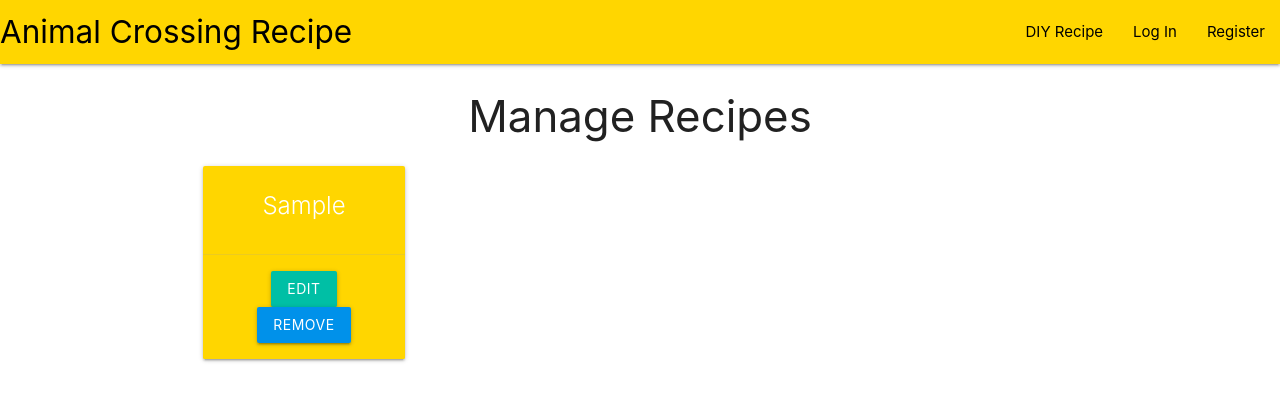
After one commit to Code-Institute-Submissions/animal-crossing-recipe, a Flask app: page /get_types in a window 1280 px wide. The commit adds this page. Shown: the top 401 px of the page. Run offline with Flask 2, Linux system fonts and the light colour scheme; a database or web service that is not in the repository returns one stand-in record (values such as "Sample title"); some libraries are stand-ins or nearby versions.

Commit message:
Add mange types template

```diff
--- a/app.py
+++ b/app.py
@@ -138,6 +138,12 @@ def delete_recipe(recipe_id):
     return redirect(url_for("get_recipes"))
 
 
+@app.route("/get_types")
+def get_types():
+    types = list(mongo.db.types.find().sort("recipe_type", 1))
+    return render_template("types.html", types=types)
+
+
 if __name__ == "__main__":
     app.run(host=os.environ.get("IP"),
             port=int(os.environ.get("PORT")),
--- a/templates/base.html
+++ b/templates/base.html
@@ -24,7 +24,9 @@
                     {% if session.user %}
                         <li><a href="{{ url_for('profile', username=session['user']) }}">Profile</a></li>
                         <li><a href="{{ url_for('add_recipe') }}">Add DIY Recipe</a></li>
-                        <li><a href="#">Manage Recipe</a></li>
+                        {% if session.user|lower == "admin"|lower %}
+                            <li><a href="{{ url_for('get_types') }}">Manage Recipe</a></li>
+                        {% endif %}
                         <li><a href="{{ url_for('logout') }}">Log Out</a></li>
                     {% else %}
                         <li><a href="{{ url_for('login') }}">Log In</a></li>
@@ -40,7 +42,9 @@
             {% if session.user %}
                 <li><a href="{{ url_for('profile', username=session['user']) }}">Profile</a></li>
                 <li><a href="{{ url_for('add_recipe') }}">Add DIY Recipe</a></li>
-                <li><a href="#">Manage Recipe</a></li>
+                {% if session.user|lower == "admin"|lower %}
+                    <li><a href="{{ url_for('get_types') }}">Manage Recipe</a></li>
+                {% endif %}
                 <li><a href="{{ url_for('logout') }}">Log Out</a></li>
             {% else %}
                 <li><a href="{{ url_for('login') }}">Log In</a></li>
--- a/templates/recipes.html
+++ b/templates/recipes.html
@@ -11,16 +11,16 @@
                     <i class="fas fa-caret-down"></i>
                     {% if session.user|lower == recipe.created_by|lower %}
                         <!-- Modal Trigger -->
-                        <a class="waves-effect waves-yellow btn-small deep-orange accent-4 modal-trigger" href="#modal1">Delete</a>
+                        <a class="waves-effect waves-yellow btn-small deep-orange accent-4 modal-trigger" href="#modal1">Remove</a>
                         <!-- Modal Structure -->
                         <div id="modal1" class="modal bottom-sheet">
                             <div class="modal-content yellow accent-4">
                                 <h4><b>Warning</b></h4>
-                                <p><b>Do you wish to delete this Recipe?</b></p>
+                                <p><b>Do you wish to remove this Recipe?</b></p>
                             </div>
                             <div class="modal-footer">
                                 <a href="{{ url_for('delete_recipe', recipe_id=recipe._id) }}" class="modal-close btn-small deep-orange accent-4">Agree</a>
-                                <a href="#!" class="modal-close btn-small light-blue accent-4 btn-small">Return</a>
+                                <a href="#!" class="modal-close btn-small light-blue accent-4">Return</a>
                             </div>
                         </div>
                         <a href="{{ url_for('edit_recipe', recipe_id=recipe._id) }}" class="btn-small teal accent-4">Edit</a>
--- /dev/null
+++ b/templates/types.html
@@ -0,0 +1,22 @@
+{% extends "base.html" %}
+{% block content %}
+
+    <h3 class="center-align">Manage Recipes</h3>
+
+    <div class="row">
+        {% for type in types %}
+            <div class="col s12 m3">
+                <div class="card yellow accent-4 center-align">
+                    <div class="card-content white-text">
+                        <span class="card-title">{{ type.recipe_type }}</span>
+                    </div>
+                    <div class="card-action">
+                        <a href="#" class="btn teal accent-4">Edit</a>
+                        <a href="#" class="btn light-blue accent-4">Remove</a>
+                    </div>
+                </div>
+            </div>
+        {% endfor %}
+    </div>
+
+{% endblock %}
```
